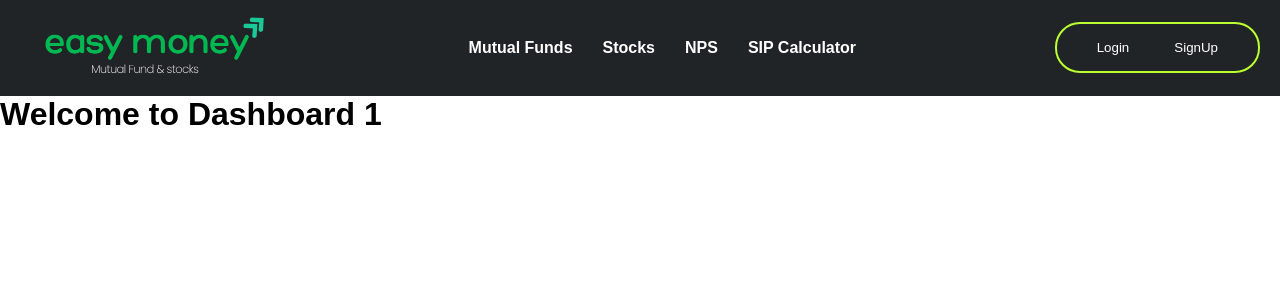
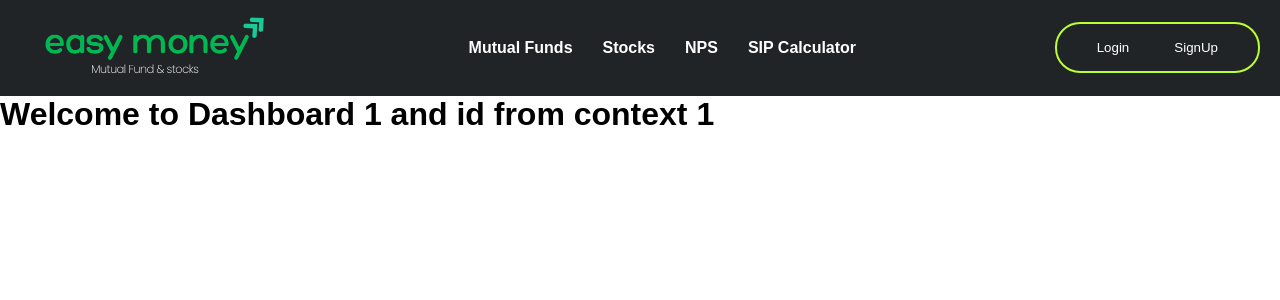
Before and after one commit to MashooqAli9140/easy-money, a React (Vite) app in the folder frontend/easymoney/: page /dashboard/1 in a window 1280 px wide. Shown: the top 300 px of the page. Built offline with nearby package versions, Linux system fonts and the light colour scheme.

Commit message:
Globle context created and implemented in all

```diff
--- a/frontend/easymoney/src/App.jsx
+++ b/frontend/easymoney/src/App.jsx
@@ -7,13 +7,13 @@ import Signup from './componants/signup/Signup.jsx';
 import Footer from './componants/footer/Footer.jsx';
 import Signup_page from './Pages/Signup_page/Signup_page.jsx';
 import Dashboard from './Pages/User_Dashboard/Dashboard.jsx';
-
-
+import { GlobleProvider } from './componants/GlobleContext/GlobleContext.jsx';
 
 function App() {
 
   return (
     <>
+<GlobleProvider>
     <BrowserRouter>
         <Navbar />
         <Routes>
@@ -36,6 +36,7 @@ function App() {
         </Routes>
 
     </BrowserRouter>
+</GlobleProvider>
 
     </>
   )
--- a/frontend/easymoney/src/Pages/User_Dashboard/Dashboard.jsx
+++ b/frontend/easymoney/src/Pages/User_Dashboard/Dashboard.jsx
@@ -1,5 +1,6 @@
 import React from 'react'
 import { useParams } from 'react-router-dom'
+import { useGlobleContext } from '../../componants/GlobleContext/GlobleContext';
 
 const Dashboard = () => {
   const { id } = useParams();
@@ -7,7 +8,7 @@ const Dashboard = () => {
   return (
     <div>
          <div>
-            <h1> Welcome to Dashboard {id} </h1>
+            <h1> Welcome to Dashboard {id} and id from context { id } </h1>
          </div>
     </div>
   )
--- a/frontend/easymoney/src/componants/GlobleContext/GlobleContext.jsx
+++ b/frontend/easymoney/src/componants/GlobleContext/GlobleContext.jsx
@@ -1,16 +1,20 @@
-import {createContext } from "react";
-import { useState } from "react";
+import React from 'react'
+import { createContext , useContext , useState } from "react";
+import { useParams } from 'react-router-dom';
 
 const GlobleContext = createContext();
 
 export const GlobleProvider = ( {children} ) => {
-
-
+       const { id } = useParams();
 
 
     return(
-        <GlobleContext.Provider>
+        <GlobleContext.Provider value={{ id }}>
             { children }
         </GlobleContext.Provider>
     )
 }
+
+export const useGlobleContext = () => {
+    return useContext(GlobleContext);
+}
--- a/frontend/easymoney/src/main.jsx
+++ b/frontend/easymoney/src/main.jsx
@@ -3,15 +3,10 @@ import { StrictMode } from 'react';
 import { createRoot } from 'react-dom/client';
 import './index.css';
 import App from './App.jsx';
-import { GlobleProvider } from './componants/GlobleContext/GlobleContext.jsx';
 
 createRoot(document.getElementById('root')).render(
 
   <StrictMode>
-
-    <GlobleProvider>
     <App />
-    </GlobleProvider>
-
   </StrictMode>
 );
```
